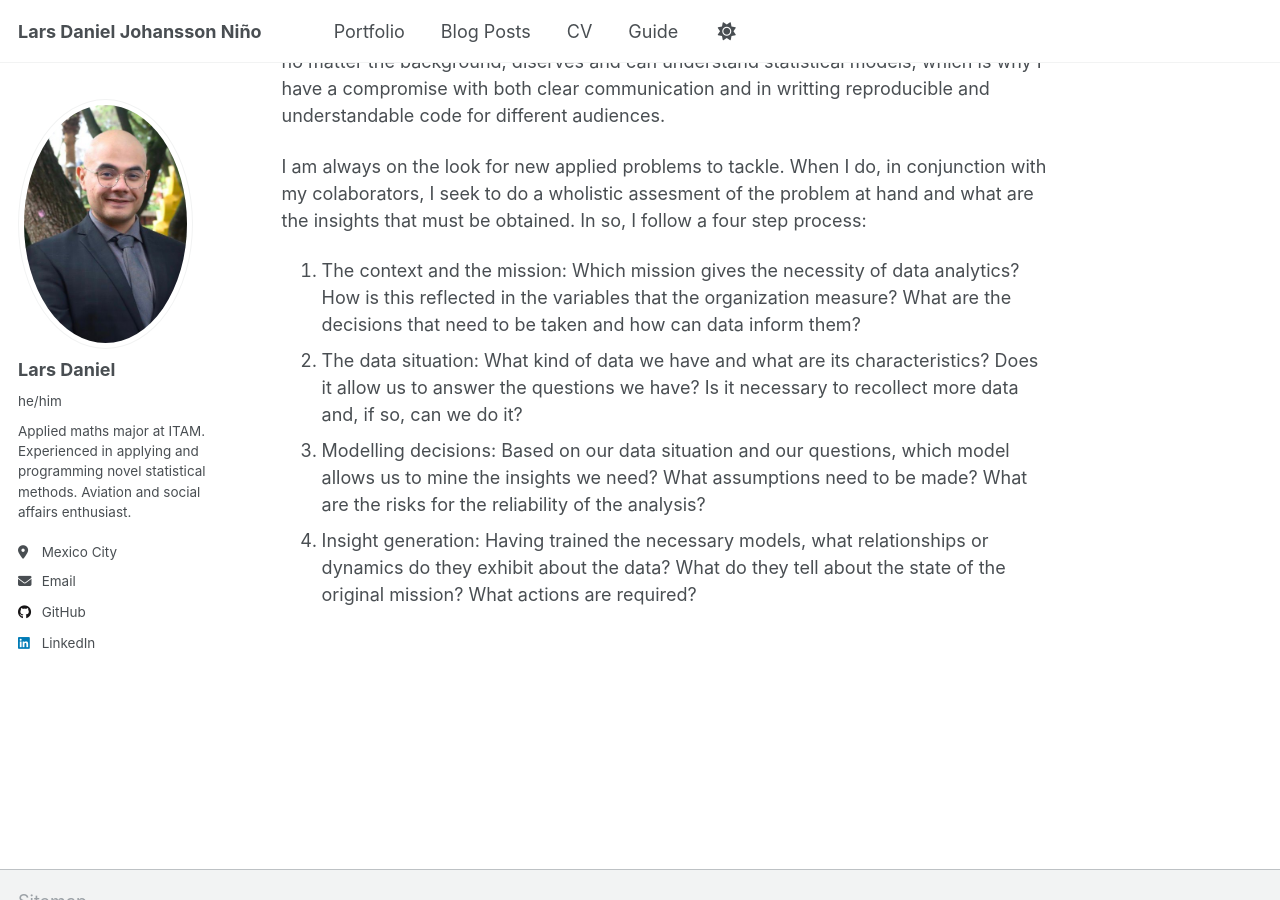
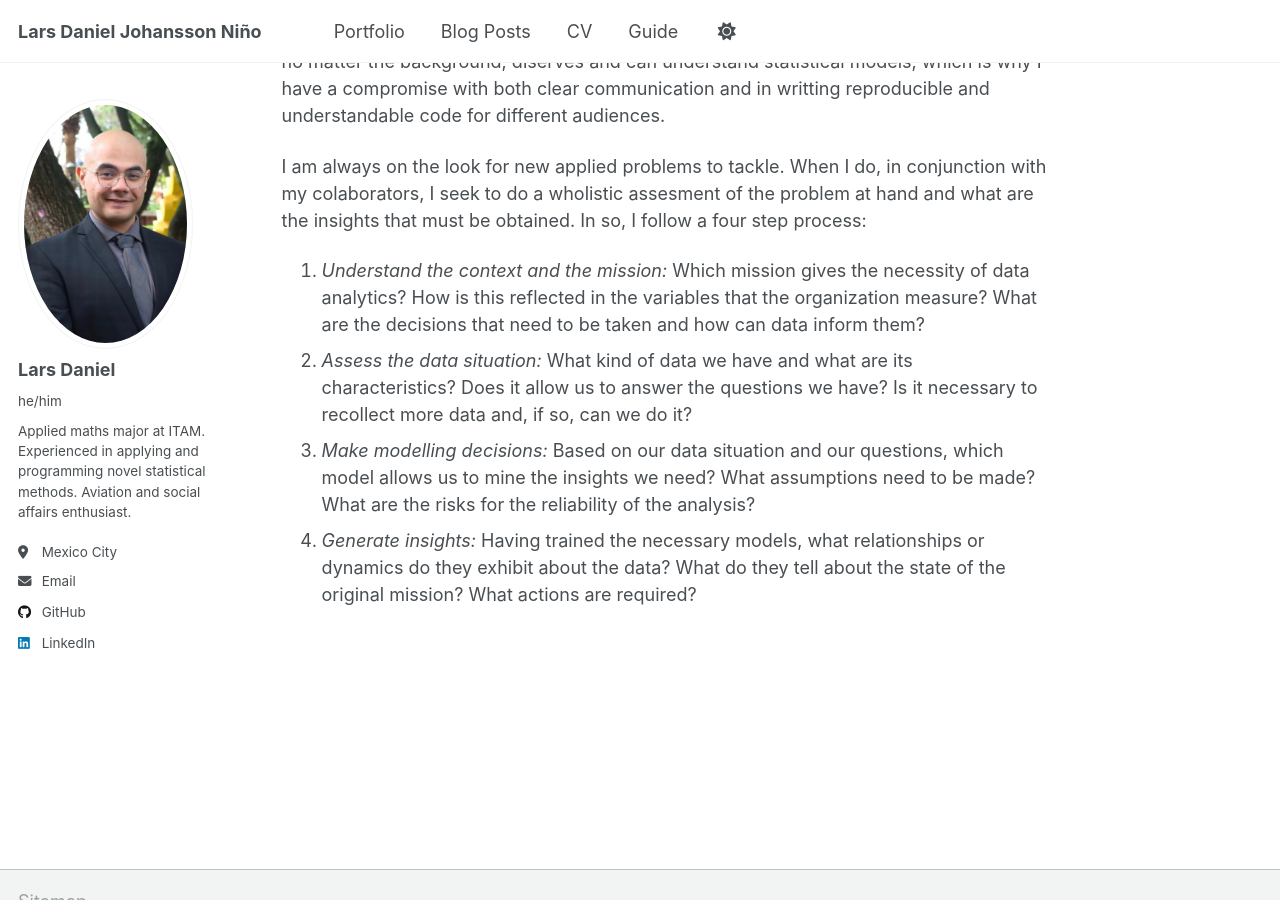
Before and after one commit to LarsDanielJohaN/LarsDanielJohaN.github.io, a Jekyll site: the page built from _pages/about.md, in a window 1280 px wide and 900 px high, scrolled down 408 px. Built offline with Jekyll 4.4.1, drawn with Linux system fonts in a browser that asks for light colours; a script that is not in the unit is left out.

Commit message:
Update about.md

```diff
--- a/_pages/about.md
+++ b/_pages/about.md
@@ -13,7 +13,7 @@ redirect_from:
 Hi, my name is Lars! I am deeply passionate about statistics, its use in modelling real world phenomena, and the implications of inference for informed decision making. I am particularly interested in the modelling of complex datasets, like those arising in banking risk models, financial markets, market research, environmental monitoring, astronomy, and aviation. In this regard, I've developed several applied projects with an extensive use of Python, R, SQL, and Julia ranging from insight mining from data to the creation of statistical packages for large complex datasets. My belief and conviction is that anyone, no matter the background, diserves and can understand statistical models, which is why I have a compromise with both clear communication and in writting reproducible and understandable code for different audiences.
 
 I am always on the look for new applied problems to tackle. When I do, in conjunction with my colaborators, I seek to do a wholistic assesment of the problem at hand and what are the insights that must be obtained. In so, I follow a four step process:
-1. The context and the mission: Which mission gives the necessity of data analytics? How is this reflected in the variables that the organization measure? What are the decisions that need to be taken and how can data inform them?
-2. The data situation: What kind of data we have and what are its characteristics? Does it allow us to answer the questions we have? Is it necessary to recollect more data and, if so, can we do it?
-3. Modelling decisions: Based on our data situation and our questions, which model allows us to mine the insights we need? What assumptions need to be made? What are the risks for the reliability of the analysis?
-4. Insight generation: Having trained the necessary models, what relationships or dynamics do they exhibit about the data? What do they tell about the state of the original mission? What actions are required?
+1. *Understand the context and the mission:* Which mission gives the necessity of data analytics? How is this reflected in the variables that the organization measure? What are the decisions that need to be taken and how can data inform them?
+2. *Assess the data situation:* What kind of data we have and what are its characteristics? Does it allow us to answer the questions we have? Is it necessary to recollect more data and, if so, can we do it?
+3. *Make modelling decisions:* Based on our data situation and our questions, which model allows us to mine the insights we need? What assumptions need to be made? What are the risks for the reliability of the analysis?
+4. *Generate insights:* Having trained the necessary models, what relationships or dynamics do they exhibit about the data? What do they tell about the state of the original mission? What actions are required?
```
